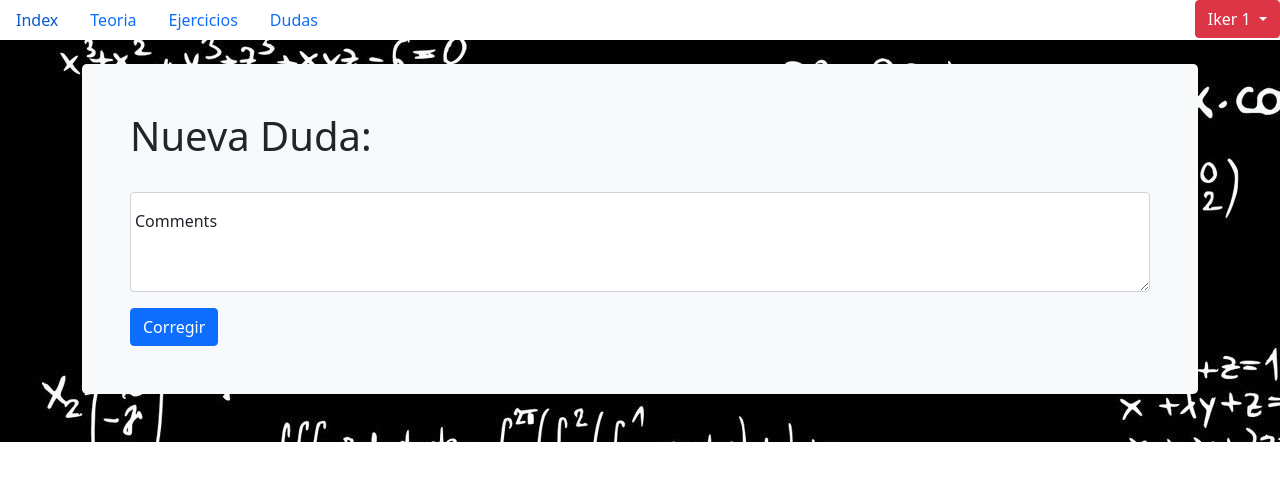
After one commit to iozalla/Geometria-Analitica-Web, a Flask app: page /crearHilo/ in a window 1280 px wide. The commit adds this page. Shown: the top 481 px of the page. Run offline with Flask 2, Linux system fonts and the light colour scheme; a user stored in the database is signed in; some libraries are stand-ins or nearby versions.

Commit message:
crear hilo

```diff
--- a/app.py
+++ b/app.py
@@ -7,7 +7,7 @@ import re
 from datetime import datetime, timedelta
 from json import dumps, load, loads
 
-from flask import Flask, session, render_template, request, flash
+from flask import Flask, redirect, session, render_template, request, flash, url_for
 
 import database
 
@@ -70,16 +70,25 @@ def correccion():
 
 @app.route('/foro/', methods=['GET','POST'])
 def foro():
-    id=request.args.get('id')
-    if not(id is None):
+    print(session['email'])
+    if not(session['email'] is None):
         id=request.args.get('id')
-        tests = database.get_hilo(id)
-        return render_template('foro.html', tests=tests)
+        if not(id is None):
+            id=request.args.get('id')
+            tests = database.get_hilo(id)
+            return render_template('foro.html', tests=tests)
+        else:
+            tests = database.get_hilos()
+            print(tests)
+            return render_template('foroMain.html', tests=tests)
     else:
-        tests = database.get_hilos()
-        print(tests)
-        return render_template('foroMain.html', tests=tests)
-
+        return redirect(url_for("login"), code=302)
+@app.route('/crearHilo/', methods=['GET'])
+def crearHilo():
+    if not(session['email'] is None):
+        return render_template('crearHilo.html')
+    else:
+        return redirect(url_for("login"), code=302)
 
 @app.route('/login/', methods=['GET','POST'])
 def login():
--- /dev/null
+++ b/templates/crearHilo.html
@@ -0,0 +1,60 @@
+
+
+
+  <!doctype html>
+<html lang="en">
+
+<head>
+    <!-- Required meta tags -->
+    <meta charset="utf-8">
+    <meta name="viewport" content="width=device-width, initial-scale=1">
+
+    <!-- Bootstrap CSS -->
+    <link href="https://cdn.jsdelivr.net/npm/bootstrap@5.1.3/dist/css/bootstrap.min.css" rel="stylesheet"
+        integrity="sha384-1BmE4kWBq78iYhFldvKuhfTAU6auU8tT94WrHftjDbrCEXSU1oBoqyl2QvZ6jIW3" crossorigin="anonymous">
+
+
+    <title>GeoAnal</title>
+</head>
+
+<body>
+    {% extends "base.html" %}
+    {% block nav %}
+    {{ super() }}
+    <div class="bg-image" style="
+      background-image: url('/static/img/203483-math-equation-wallpaper.jpg');
+      background-repeat: no-repeat;
+  background-attachment: fixed;">
+
+        <div class="container py-4">
+            <div class="p-5 mb-4 bg-light rounded-3">
+
+                <h1>Nueva Duda:</h1>
+
+                <br>
+
+                <form class="row g-3 needs-validation" action="/crearDuda/" method='post'>
+<div class="form-floating">
+
+    <textarea class="form-control" placeholder="Leave a comment here" id="floatingTextarea2" style="height: 100px"></textarea>
+    <label for="floatingTextarea2">Comments</label>
+  </div><br>
+
+
+                <div class="col-12">
+                    <div class="col-12">
+                        <button class="btn btn-primary" type="submit">Corregir</button>
+                    </div>
+
+                </div>
+            </div>
+
+
+            <script src="https://cdn.jsdelivr.net/npm/bootstrap@5.1.3/dist/js/bootstrap.bundle.min.js"
+                integrity="sha384-ka7Sk0Gln4gmtz2MlQnikT1wXgYsOg+OMhuP+IlRH9sENBO0LRn5q+8nbTov4+1p"
+                crossorigin="anonymous"></script>
+
+            {% endblock %}
+</body>
+
+</html>
```
Also changed, not shown: templates/foroMain.html (+12 -10 lines).
